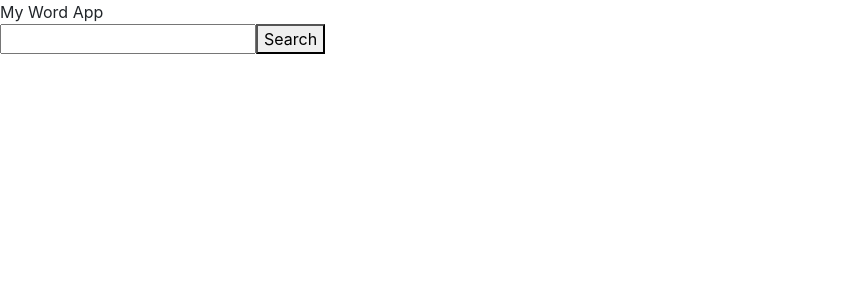
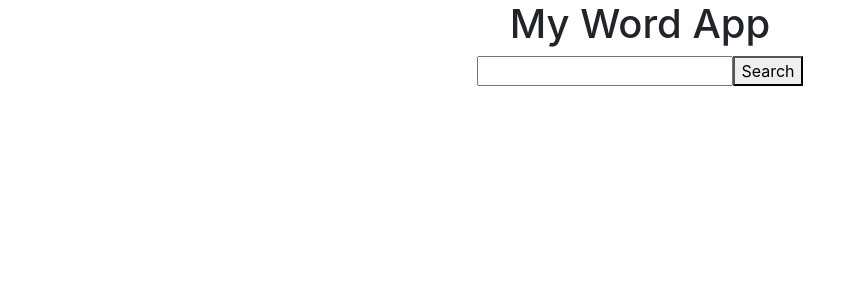
Before and after one commit to Maymoonah/movies, a React (Create React App) app: page / in a window 1280 px wide. Shown: the top 300 px of the page, without its empty margins (0-866 px from the left). Built offline with nearby package versions, Linux system fonts and the light colour scheme.

Commit message:
add className to divs

```diff
--- a/src/App.js
+++ b/src/App.js
@@ -6,7 +6,7 @@ class App extends Component {
 
   render() {
     return (
-      <div id="root">
+      <div id="root" className="container">
         <Header />
         <Search />
       </div>
--- a/src/components/header.js
+++ b/src/components/header.js
@@ -2,7 +2,7 @@ import React from 'react';
 
 const Header = () => {
 	return (
-		<div className="mr-3">My Word App</div>
+		<div className="h1 text-center">My Word App</div>
 	);
 }
 
--- a/src/components/search.js
+++ b/src/components/search.js
@@ -31,7 +31,7 @@ class Search extends Component {
 
 	render() {
 		return (
-			<div>
+			<div className="text-center" >
 				<input type="text" name="searchWord" onKeyUp={this.getWord} />
 				<button type="submit" onClick={this.onSubmit}>Search</button>
 			</div>
```
